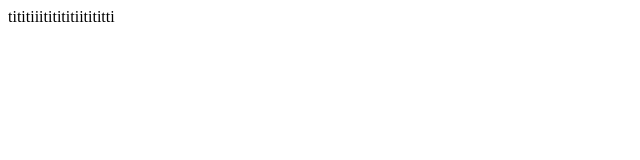
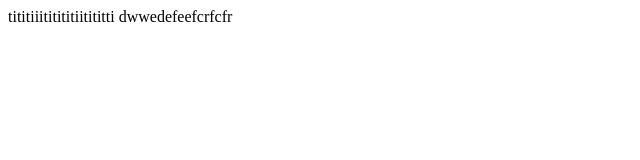
Before and after one commit to suhanshaikh33/personalPortfolio, a plain HTML site: page index.html in a window 1280 px wide. Shown: the whole page, without its empty margins (0-640 px from the left). Drawn offline with Linux system fonts and the light colour scheme.

Commit message:
4thcommit

```diff
--- a/index.html
+++ b/index.html
@@ -11,3 +11,4 @@
 </html>
 <html><html/>
 tititiiititititiitititti
+dwwedefeefcrfcfr
```
